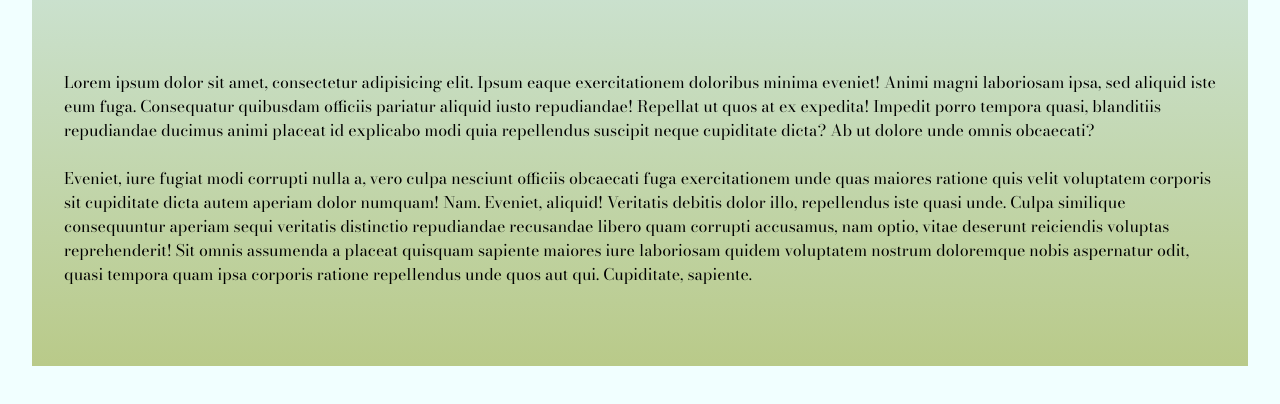
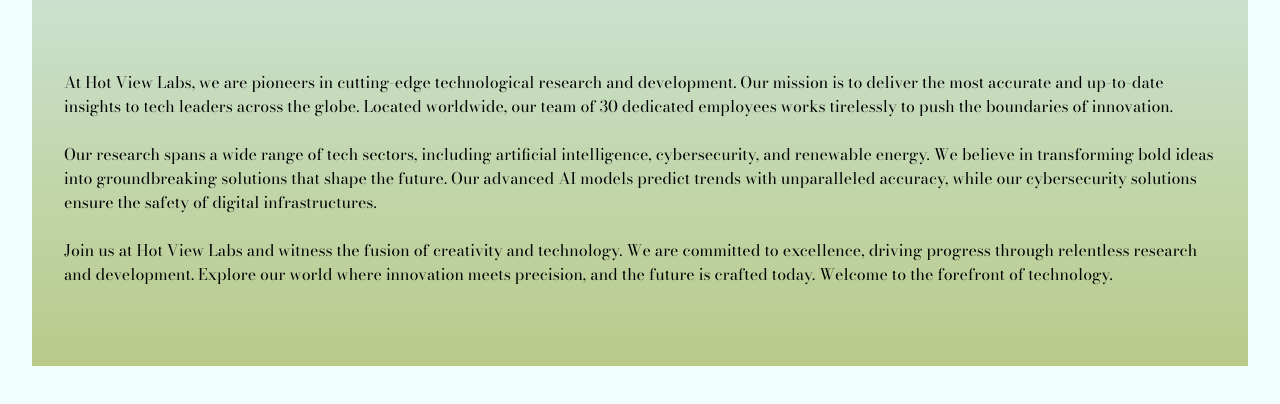
Before and after one commit to utviklern/Exam_project_utviklern, a plain HTML site: page index.html in a window 1280 px wide. Shown: the part 472-876 px from the top of the page. Drawn offline with nearby package versions, Linux system fonts and the light colour scheme; no server answers; a web font is replaced by a local one.

Commit message:
oppdatert litt på readme, oppdatert margin fra siste knapp på edit og create til tilsvarende 160px som andre sider

```diff
--- a/css/styles.css
+++ b/css/styles.css
@@ -473,11 +473,13 @@
 
 .publish-btn {
     background-color: #C2D6AB;
+    margin-bottom: 9rem
 }
 
 .delete-btn {
     background-color: #D95B5B;
     /* padding-top: 10px;x */
+    margin-bottom: 9rem
 }
 
 .create-btn {
--- a/index.html
+++ b/index.html
@@ -46,12 +46,18 @@
         </div>
         <div id="text-home">
             <h1 class="main-h1">Welcome to the blog!</h1>
-            <p class="main-text">Lorem ipsum dolor sit amet, consectetur adipisicing elit. Ipsum eaque exercitationem doloribus minima eveniet! Animi magni laboriosam ipsa, sed aliquid iste eum fuga. Consequatur quibusdam officiis pariatur aliquid iusto repudiandae!
-            Repellat ut quos at ex expedita! Impedit porro tempora quasi, blanditiis repudiandae ducimus animi placeat id explicabo modi quia repellendus suscipit neque cupiditate dicta? Ab ut dolore unde omnis obcaecati?
+            <p class="main-text">At Hot View Labs, we are pioneers in cutting-edge technological research and development. Our mission is to deliver the
+            most accurate and up-to-date insights to tech leaders across the globe. Located worldwide, our team of 30 dedicated
+            employees works tirelessly to push the boundaries of innovation. <br>
             <br>
-            <br>Eveniet, iure fugiat modi corrupti nulla a, vero culpa nesciunt officiis obcaecati fuga exercitationem unde quas maiores ratione quis velit voluptatem corporis sit cupiditate dicta autem aperiam dolor numquam! Nam.
-            Eveniet, aliquid! Veritatis debitis dolor illo, repellendus iste quasi unde. Culpa similique consequuntur aperiam sequi veritatis distinctio repudiandae recusandae libero quam corrupti accusamus, nam optio, vitae deserunt reiciendis voluptas reprehenderit!
-            Sit omnis assumenda a placeat quisquam sapiente maiores iure laboriosam quidem voluptatem nostrum doloremque nobis aspernatur odit, quasi tempora quam ipsa corporis ratione repellendus unde quos aut qui. Cupiditate, sapiente.</p>
+            Our research spans a wide range of tech sectors, including artificial intelligence, cybersecurity, and renewable energy.
+            We believe in transforming bold ideas into groundbreaking solutions that shape the future. Our advanced AI models
+            predict trends with unparalleled accuracy, while our cybersecurity solutions ensure the safety of digital
+            infrastructures. <br>
+            <br>
+            Join us at Hot View Labs and witness the fusion of creativity and technology. We are committed to excellence, driving
+            progress through relentless research and development. Explore our world where innovation meets precision, and the future
+            is crafted today. Welcome to the forefront of technology.</p>
         </div>
 
 
```
Also changed, not shown: 1 other file.
